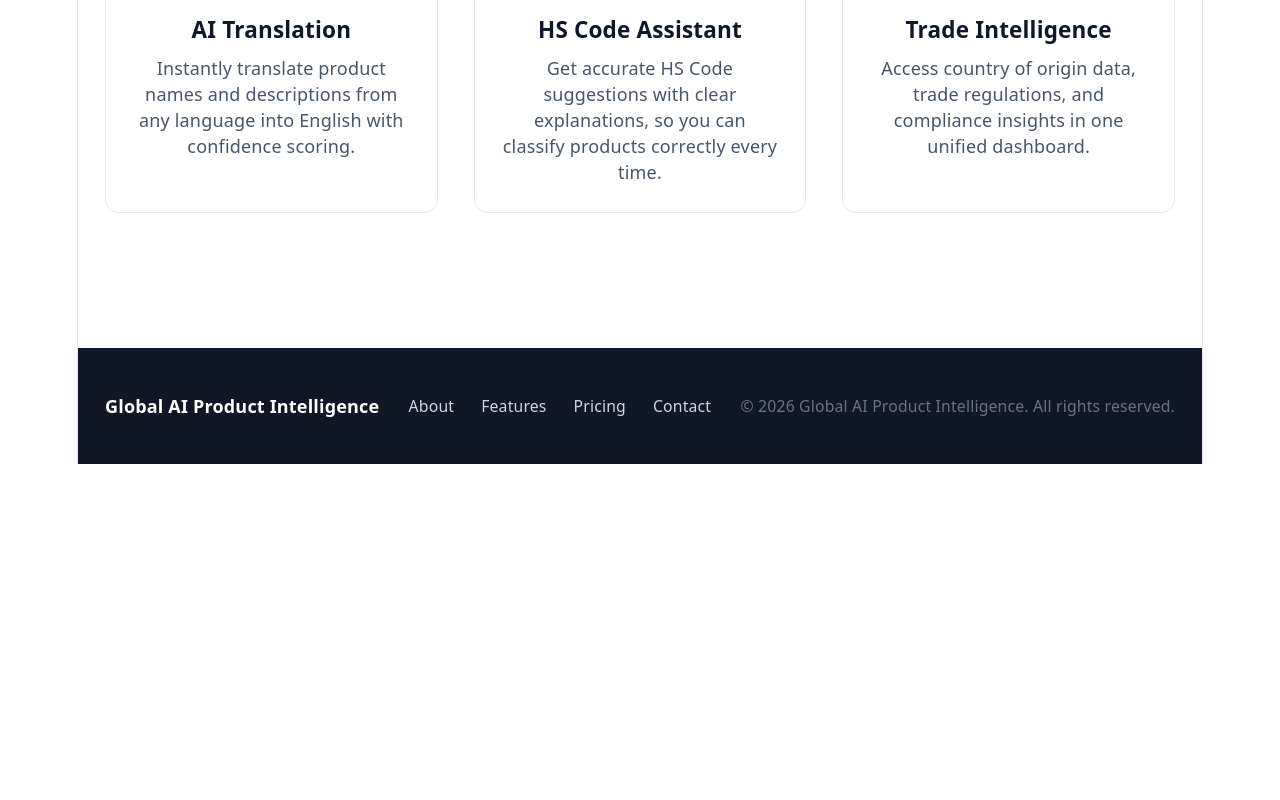
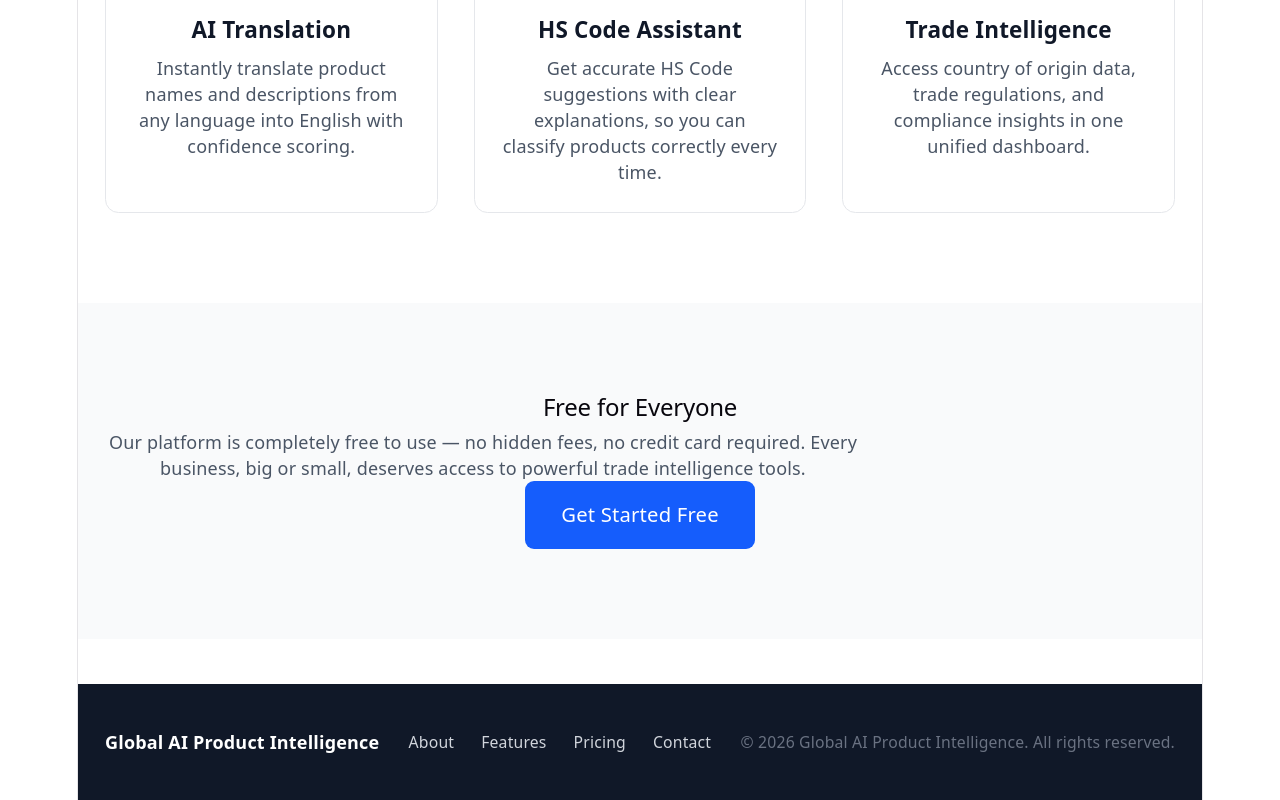
Before and after one commit to srivasavpabolu0615-hue/Srivasav, a React (Vite) app in the folder frontend/: page / in a window 1280 px wide. Shown: the part 771-1571 px from the top of the page. Before the commit the page ends 1235 px from the top, so only its background shows below. Built offline with nearby package versions, Linux system fonts and the light colour scheme.

Commit message:
Update pricing section to Free for Everyone

```diff
--- a/frontend/src/App.tsx
+++ b/frontend/src/App.tsx
@@ -69,6 +69,18 @@ function App() {
           </div>
         </div>
       </section>
+      <section id="pricing" className="py-20 px-6 bg-gray-50 text-center">
+        <h2 className="text-3xl font-bold text-gray-900 mb-4">
+          Free for Everyone
+        </h2>
+        <p className="text-gray-600 max-w-2xl mx-auto mb-8">
+          Our platform is completely free to use — no hidden fees, no credit card required.
+          Every business, big or small, deserves access to powerful trade intelligence tools.
+        </p>
+        <button className="px-8 py-4 bg-blue-600 text-white text-lg rounded-lg hover:bg-blue-700">
+          Get Started Free
+        </button>
+      </section>
       <footer className="bg-gray-900 text-gray-300 py-10 px-6 mt-10">
         <div className="max-w-6xl mx-auto flex flex-col md:flex-row justify-between items-center gap-4">
           <div className="text-white font-semibold">
```
